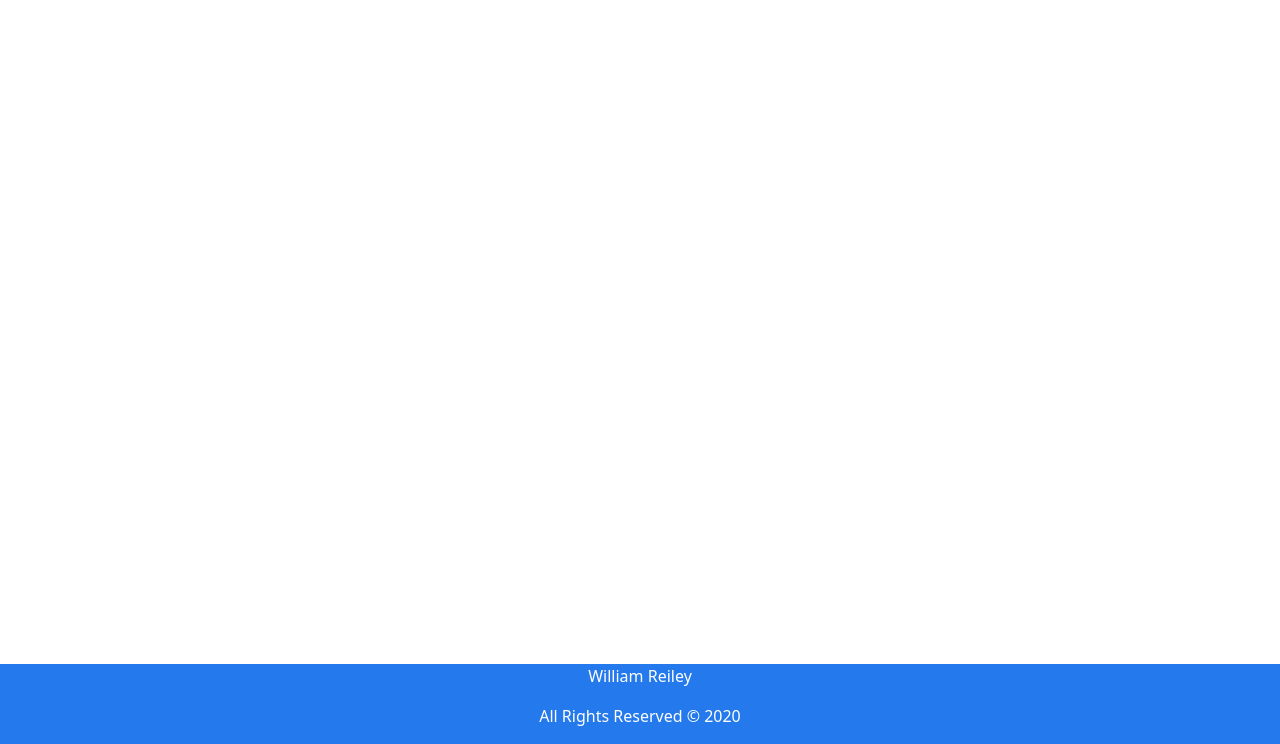
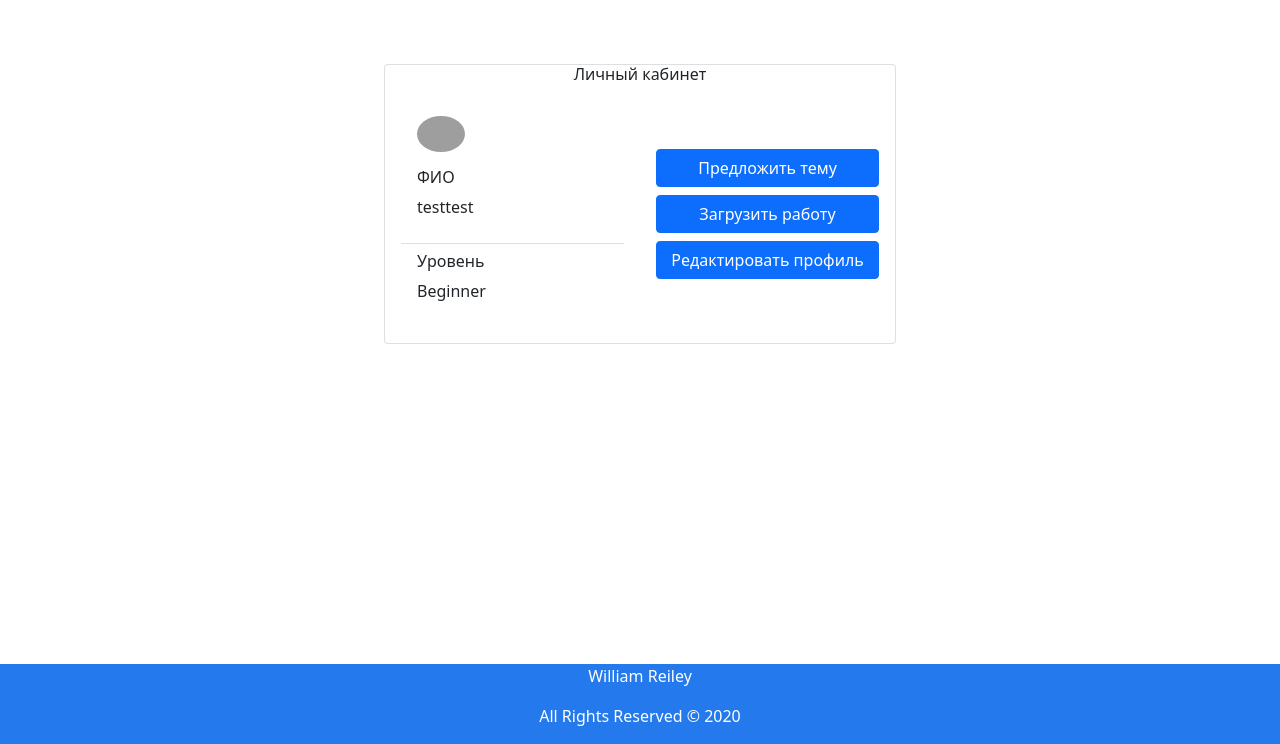
Before and after one commit to levchCode/contest_pismo, a Flask app: template app/templates/profile.html in a window 1280 px wide. Shown: the part 56-800 px from the top of the page. Run offline with Flask 2, Linux system fonts and the light colour scheme; the template is opened without the code that fills it, so the values that code supplies are empty; some libraries are stand-ins or nearby versions; grey boxes are pictures that could not be loaded.

Commit message:
Added simple profile page

```diff
--- /dev/null
+++ b/app/static/css/base.css
@@ -0,0 +1,21 @@
+footer {
+    background-color: #2479EC;
+}
+footer p {
+    color: white;
+    font-size: 16px;
+}
+
+
+/* For alerts */
+.alert {
+    animation-delay: 2s;
+    animation-duration: 3s;
+    animation-fill-mode: both;
+    animation-name: fadeOut;
+    align-content: bottom;
+  }
+  @keyframes fadeOut {
+     0% {opacity: 1;}
+     100% {opacity: 0;}
+  }
--- /dev/null
+++ b/app/static/css/profile.css
@@ -0,0 +1,25 @@
+.card {
+    position: absolute;
+    margin-top: 5%;
+    margin-bottom: 10%;
+    margin-left: 30%;
+    margin-right: 30%;
+}
+
+.form {
+    width: 100%;
+    max-width: 800px;
+    padding: 15px;
+    margin: auto;
+}
+
+textarea {
+    max-height: 600px;
+    height: 350px;
+}
+
+.separator {
+    width: 1px;
+    height: 70%;
+    background-color: black;
+}
--- /dev/null
+++ b/app/static/js/profile.js
@@ -0,0 +1,11 @@
+function checkForm() {
+  if (textarea.value.length) {
+    file.disabled = true;
+  } else if (file.value) {
+    console.log(file.value);
+    textarea.disabled = true;
+  } else {
+    file.disabled = false;
+    textarea.disabled = false;
+  }
+}
--- a/app/templates/base.html
+++ b/app/templates/base.html
@@ -7,7 +7,7 @@
     {%block title%}
 
     {%endblock%}
-    <link type="text/css" rel="stylesheet" href="{{ url_for('static', filename='css/site.css') }}"/>
+    <link type="text/css" rel="stylesheet" href="{{ url_for('static', filename='css/base.css') }}"/>
     <link rel="stylesheet" href="https://stackpath.bootstrapcdn.com/bootstrap/5.0.0-alpha1/css/bootstrap.min.css" integrity="sha384-r4NyP46KrjDleawBgD5tp8Y7UzmLA05oM1iAEQ17CSuDqnUK2+k9luXQOfXJCJ4I" crossorigin="anonymous">
     <script src="https://cdn.jsdelivr.net/npm/popper.js@1.16.0/dist/umd/popper.min.js" integrity="sha384-Q6E9RHvbIyZFJoft+2mJbHaEWldlvI9IOYy5n3zV9zzTtmI3UksdQRVvoxMfooAo" crossorigin="anonymous"></script>
     <script src="https://stackpath.bootstrapcdn.com/bootstrap/5.0.0-alpha1/js/bootstrap.min.js" integrity="sha384-oesi62hOLfzrys4LxRF63OJCXdXDipiYWBnvTl9Y9/TRlw5xlKIEHpNyvvDShgf/" crossorigin="anonymous"></script>
--- a/app/templates/login.html
+++ b/app/templates/login.html
@@ -3,6 +3,7 @@
 
 {% block title %}
     <title>Войти | Письмо2020</title>
+    <link type="text/css" rel="stylesheet" href="{{ url_for('static', filename='css/login.css') }}"/>
 {% endblock %}
 
 
@@ -32,7 +33,7 @@
                         <label for="inputPassword" class="sr-only">Пароль</label>
                         <input name = "password" type="password" class="form-control mt-2" placeholder="Пароль" required="">
 
-                        <button class="btn btn-lg btn-dark btn-block mt-4" type="submit">Войти</button>
+                        <button class="btn btn-lg btn-primary btn-block mt-4" type="submit">Войти</button>
                     </form>
                 </div>
 
@@ -53,7 +54,7 @@
                         <label for="inputPassword" class="sr-only">Пароль</label>
                         <input name = "password" type="password" class="form-control mt-2" placeholder="Пароль" required="">
 
-                        <button class="btn btn-lg btn-dark btn-block mt-4" type="submit">Зарегистрироваться</button>
+                        <button class="btn btn-lg btn-primary btn-block mt-4" type="submit">Зарегистрироваться</button>
                     </form>
                 </div>
 
--- a/app/templates/profile.html
+++ b/app/templates/profile.html
@@ -4,9 +4,113 @@
 {% block title %}
 <!-- TODO: Dynamic title that consists of participant's name -->
     <title>Профиль | Письмо2020</title>
+    <link type="text/css" rel="stylesheet" href="{{ url_for('static', filename='css/profile.css') }}"/>
+    <script type="text/javascript" src="{{ url_for('static', filename='js/profile.js') }}"></script>
 {% endblock %}
 
 
 {% block  main %}
+    <div class="card">
 
+        <h6>Личный кабинет</h6>
+
+        <div class="row g-0 text-left align-items-center">
+          <div class="w-50">
+            <div class="card-body">
+                <ul class="list-group list-group-flush">
+                    <li class="list-group-item">
+                        <div>
+                            <img class="rounded-circle img-circle w-25 mb-3" src="https://yt3.ggpht.com/a/AATXAJyjTcWPb5mfd8n7aShSGlvpO6MQBUdkJqI6iA=s900-c-k-c0xffffffff-no-rj-mo">
+                            <h6>ФИО</h6>
+                            <p>testtest</p>
+                        </div>
+                    </li>
+                    <li class="list-group-item">
+                        <div>
+                            <h6>Уровень</h6>
+                            <p>Beginner</p>
+                        </div>
+                    </li>
+                </ul>
+            </div>
+          </div>
+
+          <div class="w-50">
+            <div class="card-body">
+                <button type="button" class="btn btn-primary btn-block mb-2" data-toggle="modal" data-target="#shapeTheme">Предложить тему</button>
+                <button type="button" class="btn btn-primary btn-block mb-2" data-toggle="modal" data-target="#shapeLoadWork">Загрузить работу</button>
+                <button type="button" class="btn btn-primary btn-block mb-2" data-toggle="modal" data-target="#shapeEditProfile">Редактировать профиль</button>
+            </div>
+          </div>
+        </div>
+    </div>
+
+
+    <div class="modal fade" id="shapeTheme" tabindex="-1" role="dialog" aria-labelledby="exampleModalLabel" aria-hidden="true" style="display: none;">
+        <div class="modal-dialog modal-dialog-centered">
+          <div class="modal-content">
+
+            <div class="modal-body">
+                <h6>Предложить тему</h6>
+                <form class="form-signin" method="POST">
+                    <input type="hidden" name="type" value="theme">
+
+                    <label for="inputName" class="sr-only">Название темы</label>
+                    <input name = "login" type="theme" class="form-control mt-2" placeholder="Название темы"  autofocus="" required="">
+                    <button class="btn btn-lg btn-primary btn-block mt-4" type="submit">Предложить</button>
+                </form>
+            </div>
+
+          </div>
+        </div>
+    </div>
+
+
+    <div class="modal fade bd-example-modal-xl" id="shapeLoadWork" tabindex="-1" role="dialog" aria-labelledby="exampleModalLabel" aria-hidden="true" style="display: none;">
+        <div class="modal-dialog modal-dialog-centered modal-xl">
+          <div class="modal-content">
+
+            <div class="modal-body">
+                <h6>Загрузить работу</h6>
+
+                <form class="form" method="POST">
+                    <input type="hidden" name="type" value="work">
+
+                    <label for="inputName" class="sr-only">Название сочинения</label>
+                    <input name="login" type="text" class="form-control mt-2 mb-2" placeholder="Название темы"  autofocus="" required="">
+
+                    <div class="row align-items-center">
+                        <div class="col">
+                          <textarea class="form-control" id="textarea" onchange="checkForm()" required=""></textarea>
+                        </div>
+                        <div class="col-1">
+                            <span class="align-middle">или</span>
+                        </div>
+                        <div class="col rightblock">
+                          <input class="form-control" type="file" id="file" onchange="checkForm()" required=""/>
+                        </div>
+                    </div>
+
+
+                    <button class="btn btn-lg btn-primary btn-block mt-4" type="submit">Отправить</button>
+                </form>
+
+
+            </div>
+
+          </div>
+        </div>
+    </div>
+
+    <div class="modal fade" id="shapeEditProfile" tabindex="-1" role="dialog" aria-labelledby="exampleModalLabel" aria-hidden="true" style="display: none;">
+        <div class="modal-dialog modal-dialog-centered">
+          <div class="modal-content">
+
+            <div class="modal-body">
+                <h6>Редактирование</h6>
+            </div>
+
+          </div>
+        </div>
+    </div>
 {% endblock %}
```
Also changed, not shown: app/static/css/index.css (added, +35 -0 lines), app/static/css/login.css (added, +17 -0 lines), app/static/css/site.css (deleted, +0 -75 lines), app/templates/index.html (+5 -4 lines).
